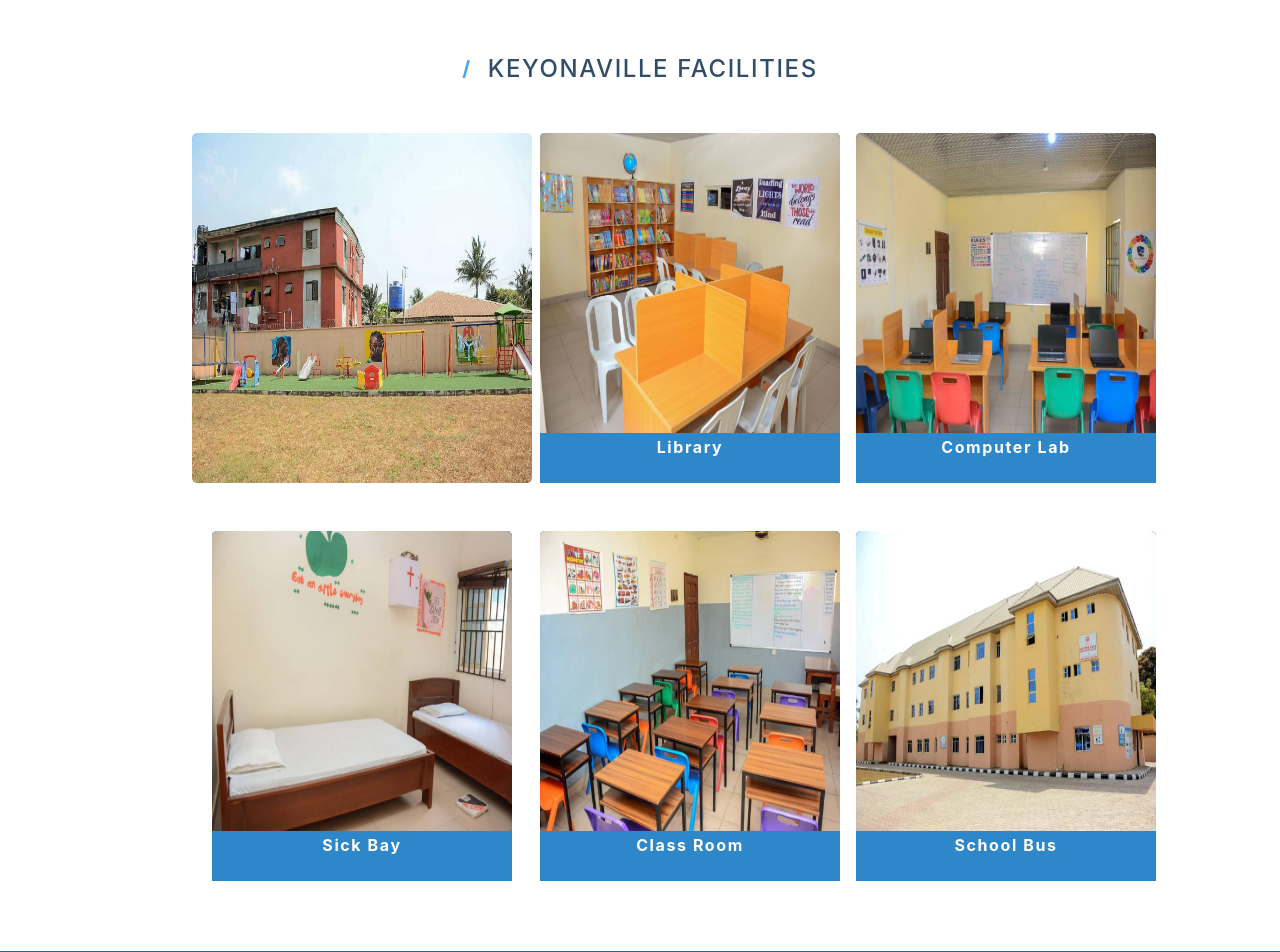
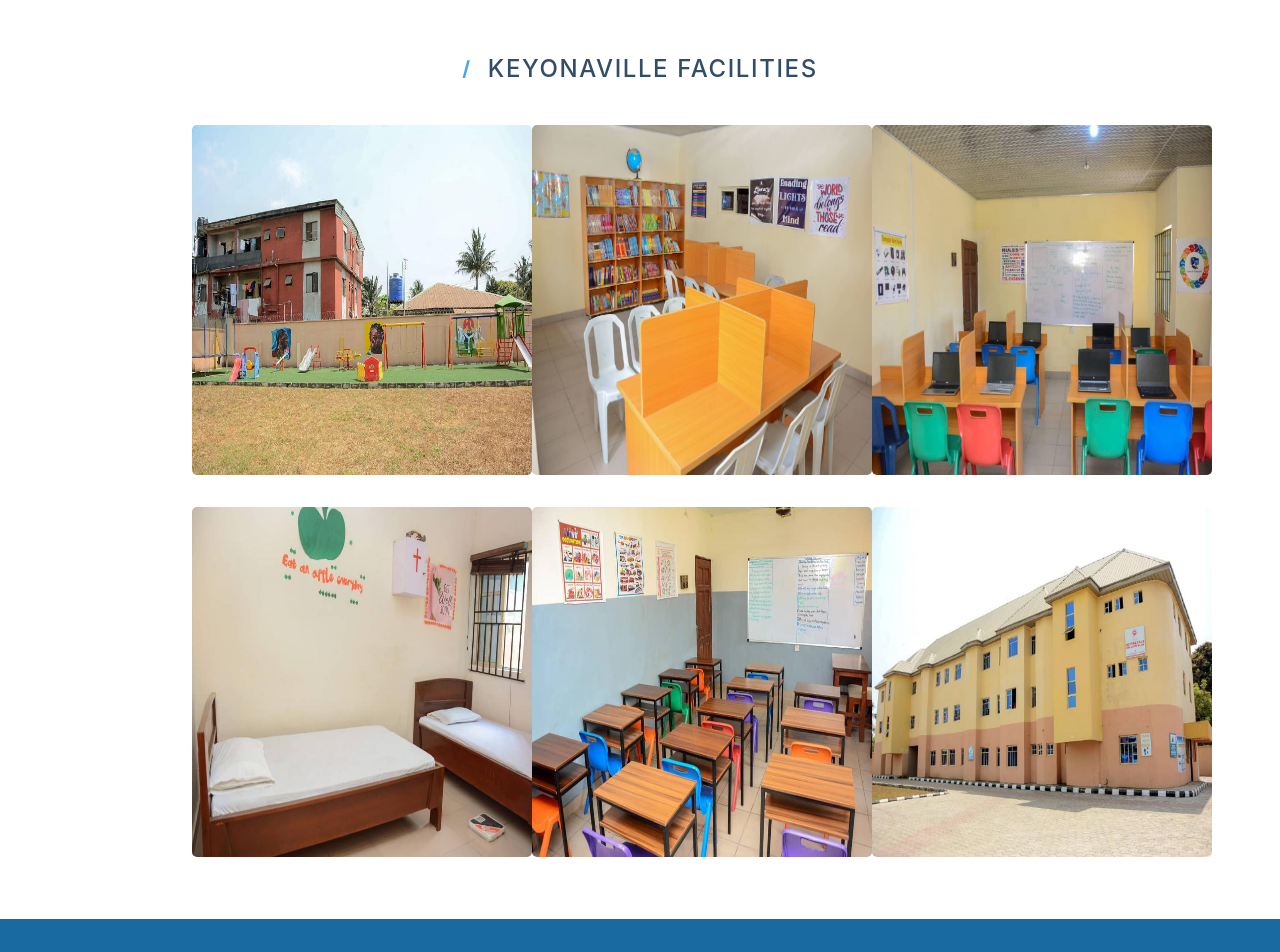
Before and after one commit to domchu/keyonaville, a Next.js app: page / in a window 1280 px wide. Shown: the part 3000-3952 px from the top of the page. Built offline with nearby package versions, Linux system fonts and the light colour scheme.

Commit message:
chores:done all the hover effect on fac imgs

```diff
--- a/Components/Facilities.js
+++ b/Components/Facilities.js
@@ -27,58 +27,68 @@ const Facilities = () => {
               className="fac-img"
             />
             <div className="middle">
-              <div className="text">Playground</div>
+              <div className="faci-text">Playground</div>
             </div>
           </Box>
-          <Box className="fac-image-container">
+          <Box className="img-container">
             <Image
               src={Library}
               alt="Playground"
               height="200px"
               width="250px"
-              className="fac-images"
+              className="fac-img"
             />
-            <h4>Library</h4>
+            <div className="middle">
+              <div className="faci-text">Library</div>
+            </div>
           </Box>
-          <Box className="fac-image-container">
+          <Box className="img-container">
             <Image
               src={computer}
               alt="Playground"
               height="200px"
               width="250px"
-              className="fac-images"
+              className="fac-img"
             />
-            <h4>Computer Lab</h4>
+            <div className="middle">
+              <div className="faci-text">Computer Lab</div>
+            </div>
           </Box>
-          <Box className="fac-image-container">
+          <Box className="img-container">
             <Image
               src={sickbay}
               alt="Playground"
               height="200px"
               width="250px"
-              className="fac-images"
+              className="fac-img"
             />
-            <h4>Sick Bay</h4>
+            <div className="middle">
+              <div className="faci-text">Sick Bay</div>
+            </div>
           </Box>
-          <Box className="fac-image-container">
+          <Box className="img-container">
             <Image
               src={classroom}
               alt="Playground"
               height="200px"
               width="250px"
-              className="fac-images"
+              className="fac-img"
             />
-            <h4>Class Room</h4>
+            <div className="middle">
+              <div className="faci-text">Class Room</div>
+            </div>
           </Box>
-          <Box className="fac-image-container">
+          <Box className="img-container">
             <Image
               src={schoolbus}
               alt="Playground"
               height="200px"
               width="250px"
-              className="fac-images"
+              className="fac-img"
             />
-            <h4>school Bus</h4>
+            <div className="middle">
+              <div className="faci-text">school Bus</div>
+            </div>
           </Box>
         </Grid>
       </Box>
--- a/styles/globals.css
+++ b/styles/globals.css
@@ -1347,7 +1347,7 @@ article.nextSlide {
   opacity: 1;
 }
 
-.text {
+.faci-text {
   font-size: 1.5rem;
   background-color: var(--clr-primary-4);
   padding: 0.3rem;
```
Also changed, not shown: styles/globals.scss (+2 -5 lines), 1 other file (tests, documents, lock files or other folders).
